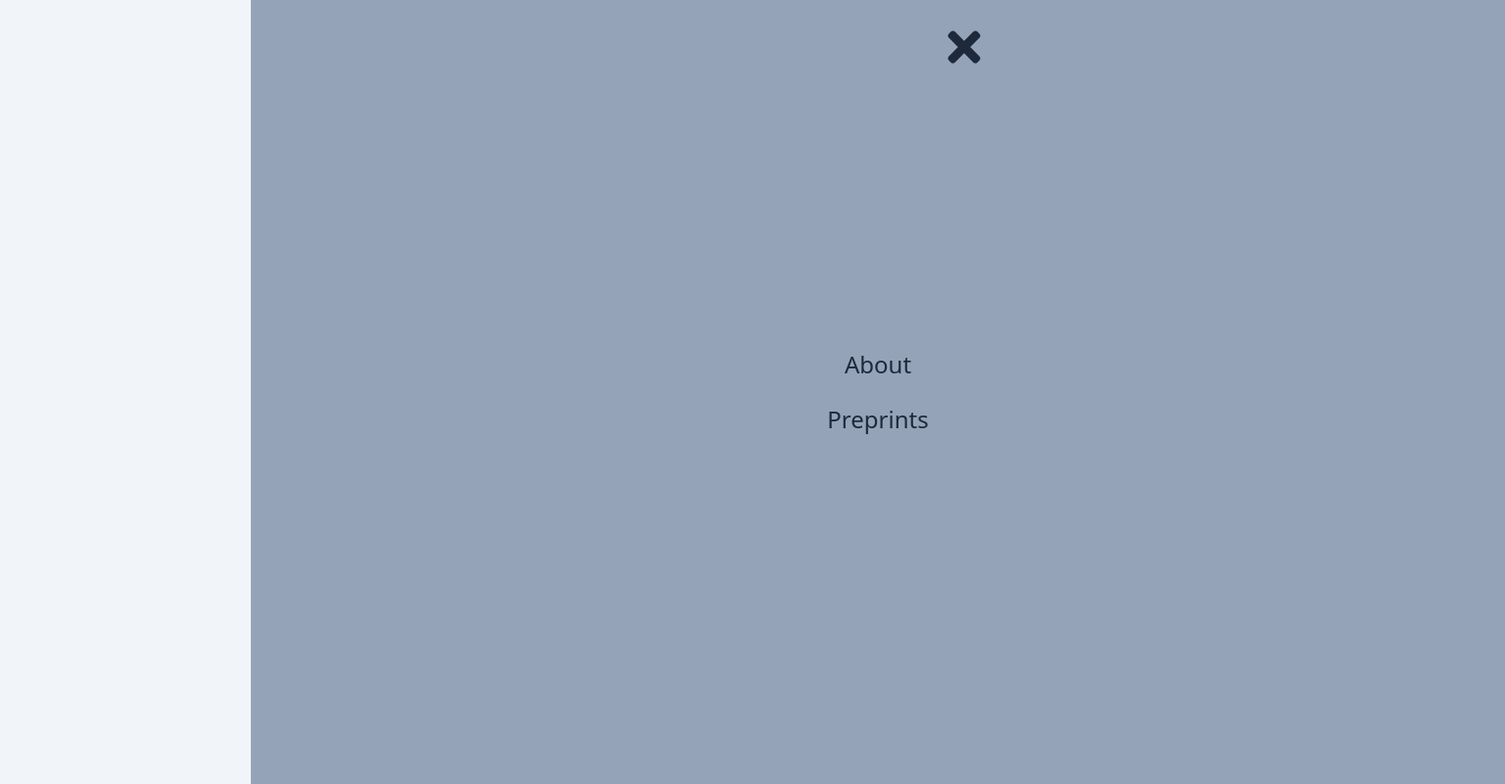
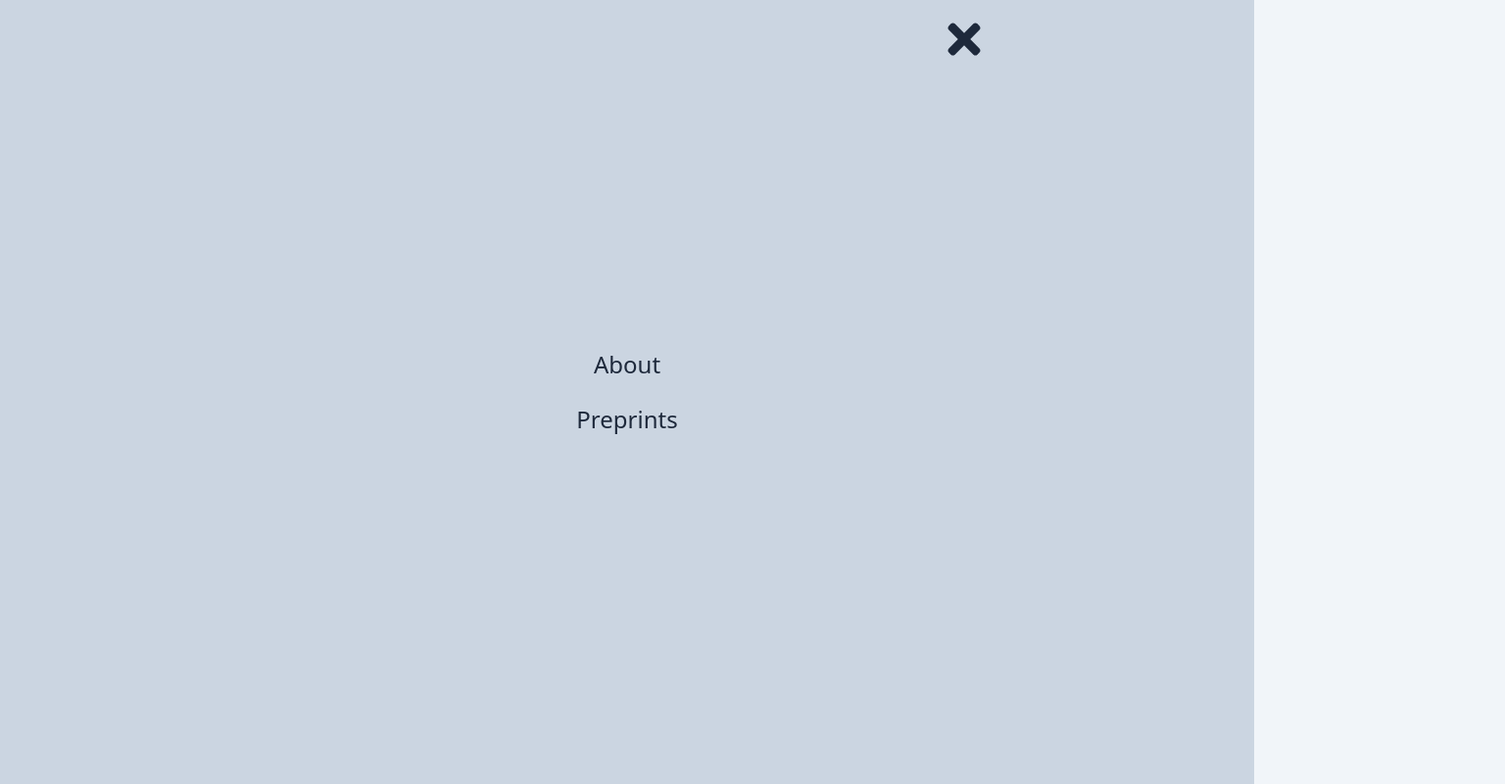
Before and after one commit to Sahel13/Sahel13.github.io, a Gatsby site: page / in a window 1280 px wide. Both pictures are taken after a click on the element 998 px from the left and 38 px from the top of the page. Shown: the whole page at 98% size, 1536 px wide, since content can reach past the window. Built offline with nearby package versions, Linux system fonts and the light colour scheme; Gatsby itself is replaced by a stand-in of ours.

Commit message:
Navbar working on screen sizes till md

```diff
--- a/gatsby-ssr.js
+++ b/gatsby-ssr.js
@@ -3,9 +3,14 @@ https://www.gatsbyjs.com/docs/reference/built-in-components/gatsby-head/#editing
 https://www.gatsbyjs.com/docs/reference/config-files/gatsby-ssr/
 */
 
-exports.onRenderBody = ({ setBodyAttributes }, pluginOptions) => {
+exports.onRenderBody = (
+  { setHtmlAttributes, setBodyAttributes },
+  pluginOptions
+) => {
+  setHtmlAttributes({
+    className: "scroll-smooth",
+  })
   setBodyAttributes({
-    className:
-      "bg-slate-100 text-slate-800 max-w-screen-sm md:max-w-screen-md mx-auto",
+    className: "bg-slate-100 text-slate-800",
   })
 }
--- a/src/components/Footer.tsx
+++ b/src/components/Footer.tsx
@@ -2,7 +2,7 @@ import * as React from "react"
 
 const Footer = () => {
   return (
-    <footer className="mx-4 mb-4 text-lg">
+    <footer className="w-full max-w-screen-sm md:max-w-screen-md mx-auto px-4 mb-4 text-lg">
       <p>
         <span className="font-bold">Contact:</span> sahelm.iqbal@niser.ac.in
       </p>
--- a/src/components/Header.tsx
+++ b/src/components/Header.tsx
@@ -1,12 +1,60 @@
 import * as React from "react"
-import NavigationBar from "./NavigationBar"
+import { Link } from "gatsby"
+import { FaBars, FaTimes } from "react-icons/fa"
 
 const Header = () => {
+  const [isOpen, setIsOpen] = React.useState(false)
+
+  const toggle = () => {
+    setIsOpen(!isOpen)
+  }
+
   return (
-    <header>
-      <NavigationBar />
+    <header className="fixed z-10 w-full bg-slate-100">
+      <nav className="max-w-screen-sm md:max-w-screen-md mx-auto flex justify-between items-center h-20">
+        <h1 className="font-bold text-xl px-4">
+          <Link to="/">Sahel Mohammad Iqbal</Link>
+        </h1>
+        <div onClick={toggle} className="cursor-pointer z-20 px-4">
+          {isOpen ? (
+            <FaTimes className="text-5xl" />
+          ) : (
+            <FaBars className="text-xl" />
+          )}
+        </div>
+        <div
+          onClick={toggle}
+          className={
+            "absolute top-0 left-0 bg-slate-300 h-screen w-screen grid grid-cols-1 place-content-center z-10 " +
+            (isOpen
+              ? "ease-in duration-300"
+              : "transform -translate-y-full ease-out duration-300")
+          }
+        >
+          {NavbarLinks.map((navitem) => (
+            <a
+              key={navitem.title}
+              href={navitem.address}
+              className="text-center text-2xl py-3"
+            >
+              {navitem.title}
+            </a>
+          ))}
+        </div>
+      </nav>
     </header>
   )
 }
 
+const NavbarLinks = [
+  {
+    title: "About",
+    address: "#about",
+  },
+  {
+    title: "Preprints",
+    address: "#preprints",
+  },
+]
+
 export default Header
--- a/src/components/Layout.tsx
+++ b/src/components/Layout.tsx
@@ -12,7 +12,9 @@ const Layout = ({ children }: LayoutProps) => {
     <div className="flex flex-col min-h-screen">
       <div className="grow">
         <Header />
-        <main className="mx-4">{children}</main>
+        <main className="max-w-screen-sm md:max-w-screen-md mx-auto px-4 mt-20">
+          {children}
+        </main>
       </div>
       <Footer />
     </div>
--- a/src/components/NavigationBar.tsx
+++ /dev/null
@@ -1,61 +0,0 @@
-import * as React from "react"
-import { Link } from "gatsby"
-import { FaBars, FaTimes } from "react-icons/fa"
-
-const NavigationBar = () => {
-  const [isOpen, setIsOpen] = React.useState(false)
-
-  const toggle = () => {
-    setIsOpen(!isOpen)
-  }
-
-  return (
-    <nav className="flex justify-between relative">
-      <h1 className="font-bold text-xl my-6 mx-4">
-        <Link to="/">Sahel Mohammad Iqbal</Link>
-      </h1>
-      <div
-        onClick={toggle}
-        className="cursor-pointer flex items-center z-20 my-6 mx-4"
-      >
-        {isOpen ? (
-          <FaTimes className="text-5xl" />
-        ) : (
-          <FaBars className="text-xl" />
-        )}
-      </div>
-      <div
-        onClick={toggle}
-        className={
-          "absolute bg-slate-400 h-screen w-screen grid grid-cols-1 place-content-center z-10 " +
-          (isOpen
-            ? "ease-in duration-300"
-            : "transform -translate-y-full ease-out duration-300")
-        }
-      >
-        {NavbarLinks.map((navitem) => (
-          <a
-            key={navitem.title}
-            href={navitem.address}
-            className="text-center text-2xl py-3"
-          >
-            {navitem.title}
-          </a>
-        ))}
-      </div>
-    </nav>
-  )
-}
-
-const NavbarLinks = [
-  {
-    title: "About",
-    address: "#about",
-  },
-  {
-    title: "Preprints",
-    address: "#preprints",
-  },
-]
-
-export default NavigationBar
--- a/src/pages/index.tsx
+++ b/src/pages/index.tsx
@@ -10,7 +10,7 @@ import { preprints } from "../data/preprints"
 const IndexPage = () => {
   return (
     <Layout>
-      <section id="about">
+      <section id="about" className="scroll-mt-20">
         <SectionHeader>About</SectionHeader>
         <div className="md:grid md:grid-cols-5 md:gap-6">
           <StaticImage
@@ -43,7 +43,7 @@ const IndexPage = () => {
           </div>
         </div>
       </section>
-      <section id="preprints" className="my-6">
+      <section id="preprints" className="my-6 scroll-mt-20">
         <SectionHeader>Preprints</SectionHeader>
         {preprints.map((element) => (
           <Paper
```
